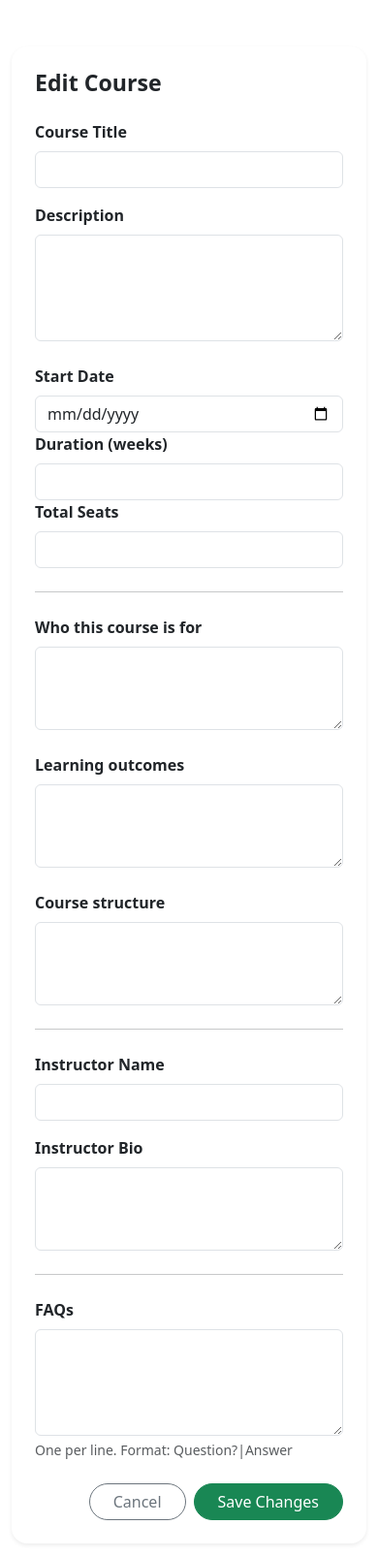
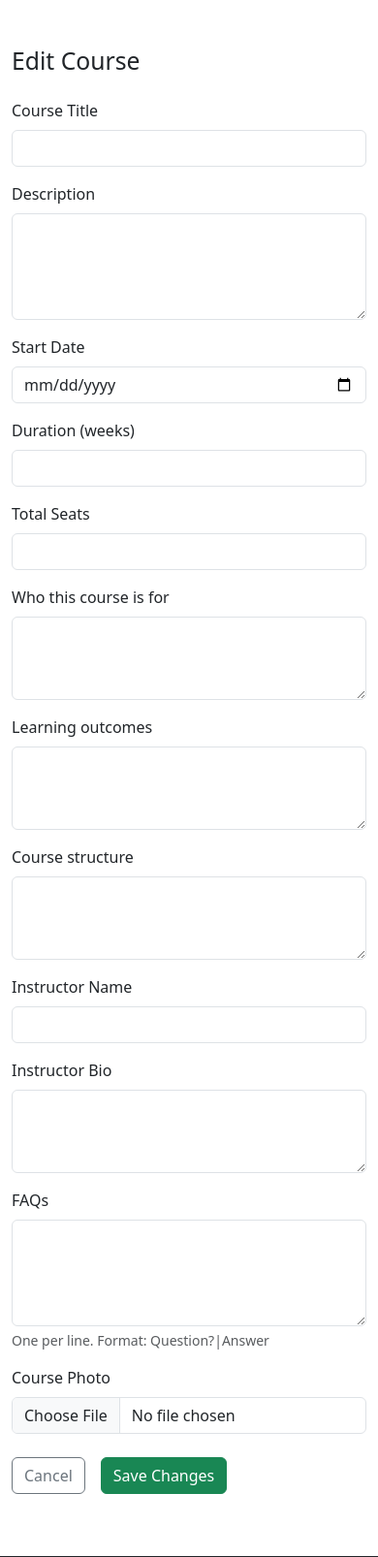
Before and after one commit to hillsidedevs-debug/HillSideSite_Test, a Flask app: template HillSide/templates/edit_course.html in a window 390 px wide. Shown: the part 106-1712 px from the top of the page at 97% size. Run offline with Flask 3, Linux system fonts and the light colour scheme; the template is opened without the code that fills it: values that come from a table or form of the project are taken from there, others are empty; parts of the project's set-up code (start-up, migrations or seed data) failed here and were passed over; some libraries are stand-ins or nearby versions.

Commit message:
course updates

```diff
--- /dev/null
+++ b/HillSide/forms/edit_course_form.py
@@ -0,0 +1,61 @@
+# forms.py
+from flask_wtf import FlaskForm
+from flask_wtf.file import FileField, FileAllowed
+from wtforms import StringField, TextAreaField, DateField, IntegerField, SubmitField
+from wtforms.validators import DataRequired, Optional, Length, NumberRange
+
+class EditCourseForm(FlaskForm):
+    title = StringField(
+        'Course Title',
+        validators=[DataRequired(), Length(max=150)]
+    )
+    description = TextAreaField(
+        'Description',
+        validators=[Optional(), Length(max=5000)]
+    )
+    start_date = DateField(
+        'Start Date',
+        validators=[Optional()],
+        format='%Y-%m-%d'
+    )
+    duration_weeks = IntegerField(
+        'Duration (weeks)',
+        validators=[Optional(), NumberRange(min=1)]
+    )
+    total_seats = IntegerField(
+        'Total Seats',
+        validators=[Optional(), NumberRange(min=1)]
+    )
+    who_is_this_for = TextAreaField(
+        'Who this course is for',
+        validators=[Optional()]
+    )
+    learning_outcomes = TextAreaField(
+        'Learning outcomes',
+        validators=[Optional()]
+    )
+    course_structure = TextAreaField(
+        'Course structure',
+        validators=[Optional()]
+    )
+    instructor_name = StringField(
+        'Instructor Name',
+        validators=[Optional(), Length(max=150)]
+    )
+    instructor_bio = TextAreaField(
+        'Instructor Bio',
+        validators=[Optional()]
+    )
+    faqs = TextAreaField(
+        'FAQs',
+        validators=[Optional()],
+        description="One per line. Format: Question?|Answer"
+    )
+    image = FileField(
+        'Course Photo',
+        validators=[
+            FileAllowed(['jpg', 'jpeg', 'png', 'webp'], 'Only images are allowed!')
+        ]
+    )
+
+    submit = SubmitField('Save Changes')
--- a/HillSide/templates/edit_course.html
+++ b/HillSide/templates/edit_course.html
@@ -1,160 +1,169 @@
 {% extends "basic.html" %}
+{% block content %}
 
-{% block content %}
-<div class="container my-5">
-  <div class="row justify-content-center">
-    <div class="col-lg-9">
+<div class="container mt-5">
+    <h2 class="mb-4">Edit Course</h2>
 
-      <div class="card border-0 shadow-sm rounded-4">
-        <div class="card-body p-4 p-lg-5">
+    <form method="POST" enctype="multipart/form-data">
+        {{ form.hidden_tag() }}
 
-          <h3 class="fw-bold mb-4">Edit Course</h3>
-
-          <form method="POST">
-
-            {# ===== BASIC INFO ===== #}
+        <!-- Title -->
         <div class="mb-3">
-              <label class="form-label fw-semibold">Course Title</label>
-              <input
-                type="text"
-                class="form-control"
-                name="title"
-                value="{{ course.title }}"
-                required
-              >
+            {{ form.title.label(class="form-label") }}
+            {{ form.title(class="form-control") }}
+            {% if form.title.errors %}
+                <div class="text-danger small">
+                    {% for error in form.title.errors %}
+                        {{ error }}<br>
+                    {% endfor %}
+                </div>
+            {% endif %}
         </div>
 
-            <div class="mb-4">
-              <label class="form-label fw-semibold">Description</label>
-              <textarea
-                class="form-control"
-                name="description"
-                rows="4"
-              >{{ course.description }}</textarea>
+        <!-- Description -->
+        <div class="mb-3">
+            {{ form.description.label(class="form-label") }}
+            {{ form.description(class="form-control", rows=4) }}
+            {% if form.description.errors %}
+                <div class="text-danger small">
+                    {% for error in form.description.errors %}
+                        {{ error }}<br>
+                    {% endfor %}
+                </div>
+            {% endif %}
         </div>
 
-            {# ===== META ===== #}
-            <div class="row mb-4">
-              <div class="col-md-4">
-                <label class="form-label fw-semibold">Start Date</label>
-                <input
-                  type="date"
-                  class="form-control"
-                  name="start_date"
-                  value="{{ course.start_date.strftime('%Y-%m-%d') if course.start_date }}"
-                >
+        <!-- Start Date, Duration, Total Seats (in a row) -->
+        <div class="row">
+            <div class="col-md-4 mb-3">
+                {{ form.start_date.label(class="form-label") }}
+                {{ form.start_date(class="form-control") }}
+                {% if form.start_date.errors %}
+                    <div class="text-danger small">
+                        {% for error in form.start_date.errors %}{{ error }}<br>{% endfor %}
                     </div>
-              <div class="col-md-4">
-                <label class="form-label fw-semibold">Duration (weeks)</label>
-                <input
-                  type="number"
-                  class="form-control"
-                  name="duration_weeks"
-                  min="1"
-                  value="{{ course.duration_weeks }}"
-                >
+                {% endif %}
             </div>
-              <div class="col-md-4">
-                <label class="form-label fw-semibold">Total Seats</label>
-                <input
-                  type="number"
-                  class="form-control"
-                  name="total_seats"
-                  min="1"
-                  value="{{ course.total_seats }}"
-                >
+            <div class="col-md-4 mb-3">
+                {{ form.duration_weeks.label(class="form-label") }}
+                {{ form.duration_weeks(class="form-control") }}
+                {% if form.duration_weeks.errors %}
+                    <div class="text-danger small">
+                        {% for error in form.duration_weeks.errors %}{{ error }}<br>{% endfor %}
+                    </div>
+                {% endif %}
+            </div>
+            <div class="col-md-4 mb-3">
+                {{ form.total_seats.label(class="form-label") }}
+                {{ form.total_seats(class="form-control") }}
+                {% if form.total_seats.errors %}
+                    <div class="text-danger small">
+                        {% for error in form.total_seats.errors %}{{ error }}<br>{% endfor %}
+                    </div>
+                {% endif %}
             </div>
         </div>
 
-            <hr class="my-4">
-
-            {# ===== DYNAMIC CONTENT ===== #}
-            <div class="mb-4">
-              <label class="form-label fw-semibold">Who this course is for</label>
-              <textarea
-                class="form-control"
-                name="who_is_this_for"
-                rows="3"
-              >{{ course.who_is_this_for }}</textarea>
+        <!-- Who is this for -->
+        <div class="mb-3">
+            {{ form.who_is_this_for.label(class="form-label") }}
+            {{ form.who_is_this_for(class="form-control", rows=3) }}
+            {% if form.who_is_this_for.errors %}
+                <div class="text-danger small">
+                    {% for error in form.who_is_this_for.errors %}{{ error }}<br>{% endfor %}
+                </div>
+            {% endif %}
         </div>
 
-            <div class="mb-4">
-              <label class="form-label fw-semibold">Learning outcomes</label>
-              <textarea
-                class="form-control"
-                name="learning_outcomes"
-                rows="3"
-              >{{ course.learning_outcomes }}</textarea>
+        <!-- Learning outcomes -->
+        <div class="mb-3">
+            {{ form.learning_outcomes.label(class="form-label") }}
+            {{ form.learning_outcomes(class="form-control", rows=3) }}
+            {% if form.learning_outcomes.errors %}
+                <div class="text-danger small">
+                    {% for error in form.learning_outcomes.errors %}{{ error }}<br>{% endfor %}
+                </div>
+            {% endif %}
         </div>
 
-            <div class="mb-4">
-              <label class="form-label fw-semibold">Course structure</label>
-              <textarea
-                class="form-control"
-                name="course_structure"
-                rows="3"
-              >{{ course.course_structure }}</textarea>
+        <!-- Course structure -->
+        <div class="mb-3">
+            {{ form.course_structure.label(class="form-label") }}
+            {{ form.course_structure(class="form-control", rows=3) }}
+            {% if form.course_structure.errors %}
+                <div class="text-danger small">
+                    {% for error in form.course_structure.errors %}{{ error }}<br>{% endfor %}
+                </div>
+            {% endif %}
         </div>
 
-            <hr class="my-4">
-
-            {# ===== INSTRUCTOR ===== #}
+        <!-- Instructor Name -->
         <div class="mb-3">
-              <label class="form-label fw-semibold">Instructor Name</label>
-              <input
-                type="text"
-                class="form-control"
-                name="instructor_name"
-                value="{{ course.instructor_name }}"
-              >
+            {{ form.instructor_name.label(class="form-label") }}
+            {{ form.instructor_name(class="form-control") }}
+            {% if form.instructor_name.errors %}
+                <div class="text-danger small">
+                    {% for error in form.instructor_name.errors %}{{ error }}<br>{% endfor %}
+                </div>
+            {% endif %}
         </div>
 
-            <div class="mb-4">
-              <label class="form-label fw-semibold">Instructor Bio</label>
-              <textarea
-                class="form-control"
-                name="instructor_bio"
-                rows="3"
-              >{{ course.instructor_bio }}</textarea>
+        <!-- Instructor Bio -->
+        <div class="mb-3">
+            {{ form.instructor_bio.label(class="form-label") }}
+            {{ form.instructor_bio(class="form-control", rows=3) }}
+            {% if form.instructor_bio.errors %}
+                <div class="text-danger small">
+                    {% for error in form.instructor_bio.errors %}{{ error }}<br>{% endfor %}
+                </div>
+            {% endif %}
         </div>
 
-            <hr class="my-4">
-
-            {# ===== FAQs ===== #}
-            <div class="mb-4">
-              <label class="form-label fw-semibold">FAQs</label>
-              <textarea
-                class="form-control"
-                name="faqs"
-                rows="4"
-              >{{ course.faqs }}</textarea>
+        <!-- FAQs -->
+        <div class="mb-3">
+            {{ form.faqs.label(class="form-label") }}
+            {{ form.faqs(class="form-control", rows=4) }}
             <div class="form-text">
                 One per line. Format: Question?|Answer
             </div>
+            {% if form.faqs.errors %}
+                <div class="text-danger small">
+                    {% for error in form.faqs.errors %}{{ error }}<br>{% endfor %}
+                </div>
+            {% endif %}
         </div>
 
-            {# ===== ACTIONS ===== #}
-            <div class="d-flex justify-content-end gap-2">
-              <a
-                href="{{ url_for('admin.manage_courses') }}"
-                class="btn btn-outline-secondary rounded-pill px-4"
-              >
+        <!-- Course Photo -->
+        <div class="mb-3">
+            {{ form.image.label(class="form-label") }}
+            {{ form.image(class="form-control") }}
+            {% if form.image.errors %}
+                <div class="text-danger small">
+                    {% for error in form.image.errors %}
+                        {{ error }}<br>
+                    {% endfor %}
+                </div>
+            {% endif %}
+            {% if course.image %}
+                <div class="mt-2">
+                    <small>Current photo:</small><br>
+                    <img src="{{ url_for('static', filename=course.image) }}"
+                         alt="Current course photo"
+                         style="max-height: 180px; object-fit: cover;"
+                         class="rounded border mt-1">
+                </div>
+            {% endif %}
+        </div>
+
+        <!-- Submit / Cancel -->
+        <div class="mt-4 d-flex gap-3">
+            <a href="{{ url_for('admin.manage_courses') }}" class="btn btn-outline-secondary">
                 Cancel
             </a>
-              <button
-                type="submit"
-                class="btn btn-success rounded-pill px-4"
-              >
-                Save Changes
-              </button>
+            {{ form.submit(class="btn btn-success") }}
         </div>
 
     </form>
-
-        </div>
 </div>
 
-    </div>
-  </div>
-</div>
 {% endblock %}
```
Also changed, not shown: HillSide/routes/admin_routes.py (+32 -21 lines). Lines whose indentation alone changed are shown as unchanged.
